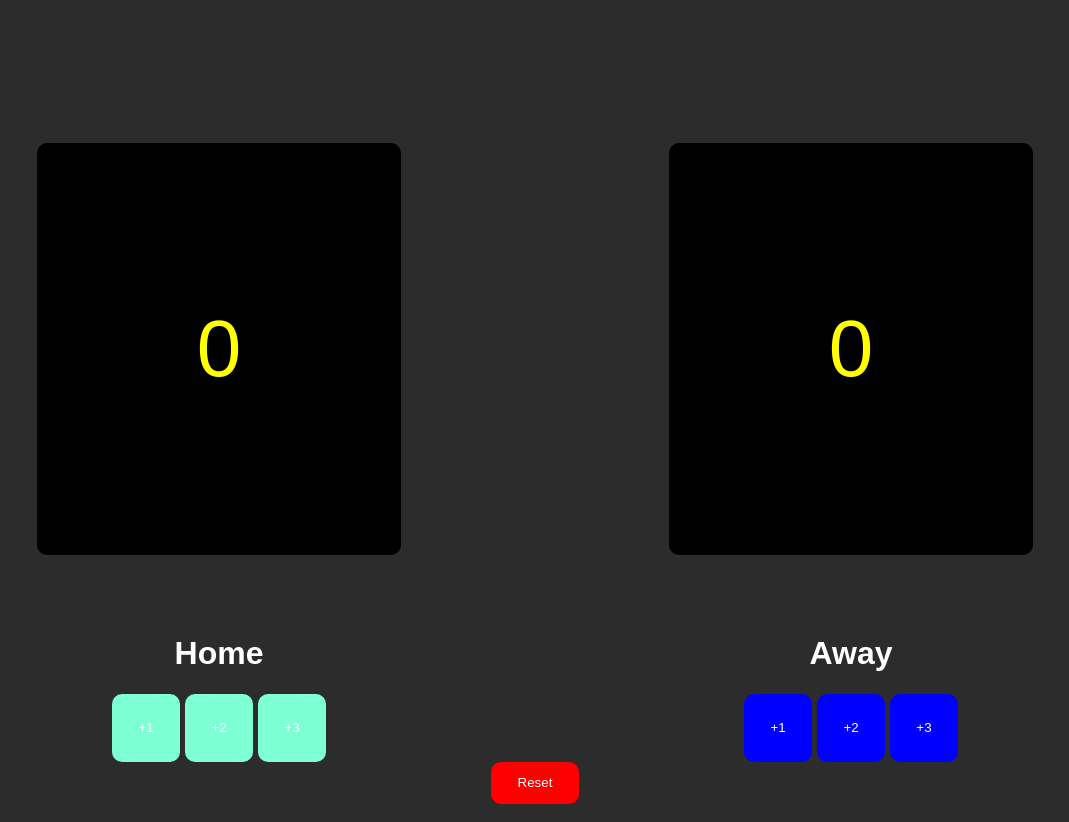
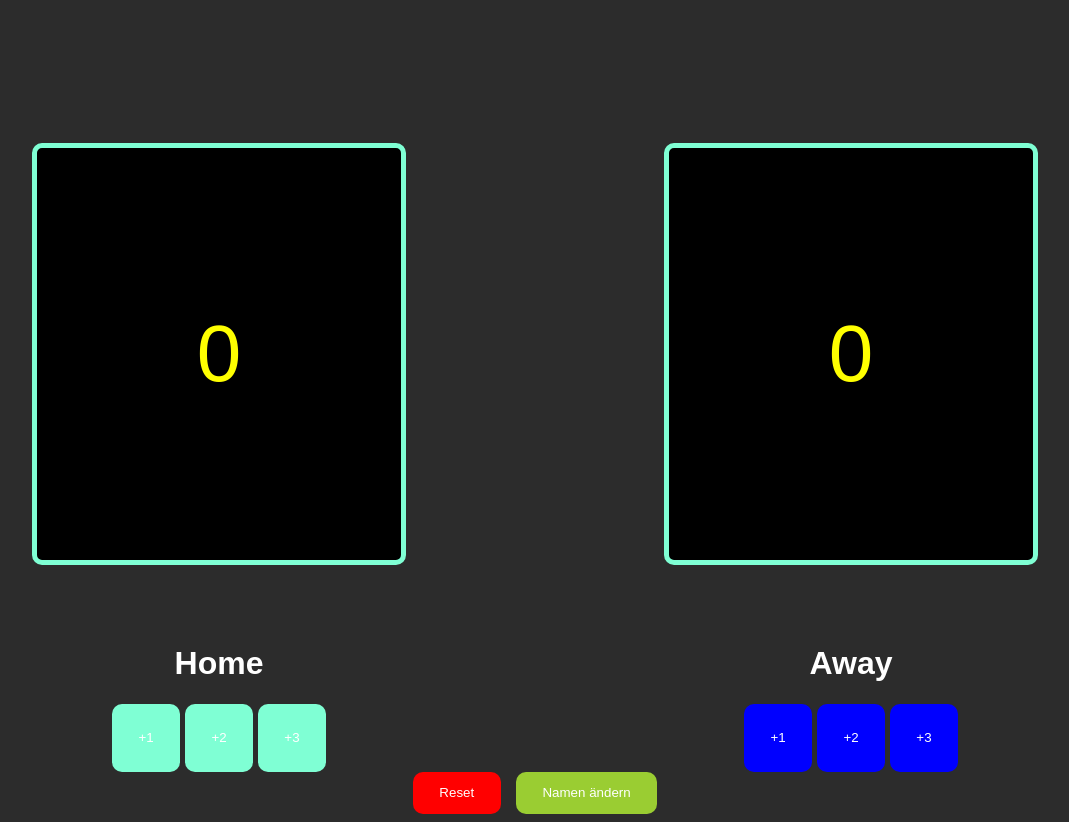
Before and after one commit to KWiefel/JS-Vertiefungen-3, a plain HTML site: page Project-Score Keeper/index.html in a window 1280 px wide. Shown: the whole page, without its empty margins (105-1174 px from the left). Drawn offline with Linux system fonts and the light colour scheme.

Commit message:
jetzt auch mit Bonus

```diff
--- a/Project-Score Keeper/assets/js/main.js
+++ b/Project-Score Keeper/assets/js/main.js
@@ -15,3 +15,16 @@ const reset = () => {
   scoreHome.innerText = "0";
   scoreAway.innerText = "0";
 };
+
+const nameHome = document.body.querySelector("#nameHome");
+const nameAway = document.body.querySelector("#nameAway");
+
+const changeName = () => {
+  const nameHomeInput = window.prompt("Wie ist der Name der Heim-Mannschaft?");
+  const nameAwayInput = window.prompt(
+    "Wie ist der Name der Auswärts-Mannschaft?"
+  );
+
+  nameHome.textContent = nameHomeInput;
+  nameAway.textContent = nameAwayInput;
+};
--- a/Project-Score Keeper/assets/scss/style.scss
+++ b/Project-Score Keeper/assets/scss/style.scss
@@ -37,11 +37,13 @@ body {
         background-color: black;
         padding: 2em;
         border-radius: 10px;
+        border: 5px solid aquamarine;
       }
     }
     .reset {
       display: flex;
       justify-content: center;
+      gap: 15px;
 
       button {
         padding: 1em 2em;
@@ -49,6 +51,10 @@ body {
         background-color: red;
         color: white;
         border: 0px;
+
+        &:nth-of-type(2) {
+          background-color: yellowgreen;
+        }
       }
     }
   }
--- a/Project-Score Keeper/index.html
+++ b/Project-Score Keeper/index.html
@@ -1,5 +1,5 @@
 <!DOCTYPE html>
-<html lang="en">
+<html lang="de">
   <head>
     <meta charset="UTF-8" />
     <meta name="viewport" content="width=device-width, initial-scale=1.0" />
@@ -11,23 +11,22 @@
       <div class="score__wrapper">
         <div class="home">
           <p class="number" id="scoreHome">0</p>
-          <h1>Home</h1>
+          <h1 id="nameHome">Home</h1>
           <button onclick="plus1Home()">+1</button>
           <button onclick="plus2Home()">+2</button>
           <button onclick="plus3Home()">+3</button>
         </div>
         <div class="away">
           <p class="number" id="scoreAway">0</p>
-          <h1>Away</h1>
+          <h1 id="nameAway">Away</h1>
           <button onclick="plus1Away()">+1</button>
           <button onclick="plus2Away()">+2</button>
           <button onclick="plus3Away()">+3</button>
         </div>
       </div>
       <div class="reset">
-        <div></div>
         <button onclick="reset()">Reset</button>
-        <div></div>
+        <button onclick="changeName()">Namen ändern</button>
       </div>
     </main>
     <script src="./assets/js/main.js"></script>
```
Also changed, not shown: Project-Score Keeper/assets/css/style.css, 1 other file.
